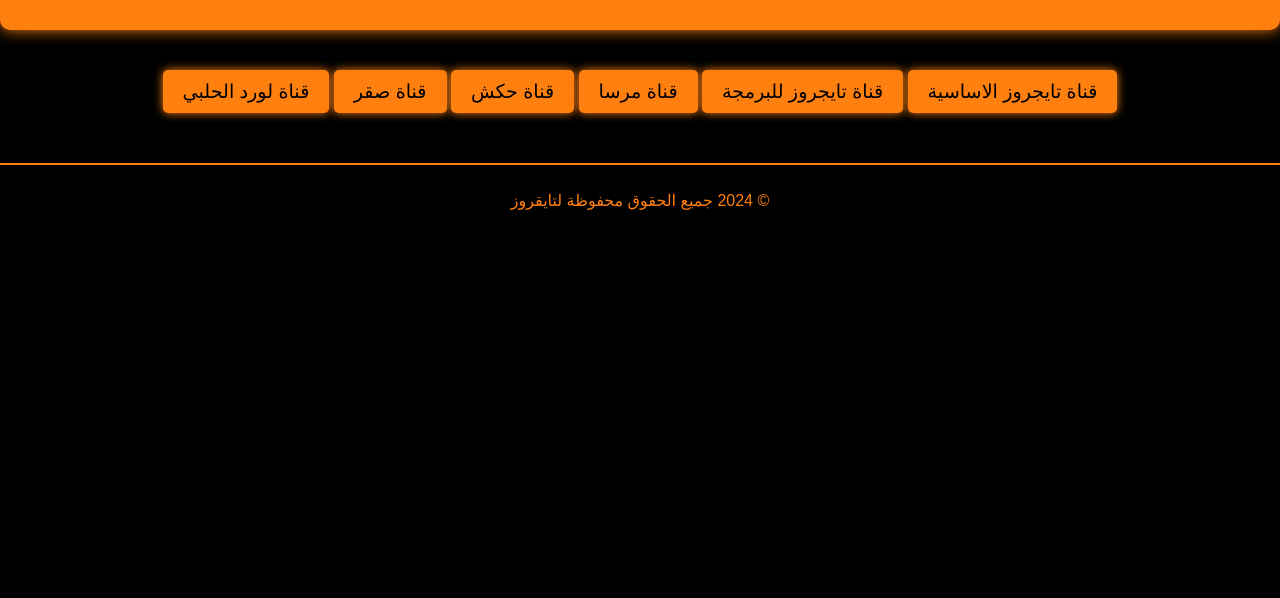
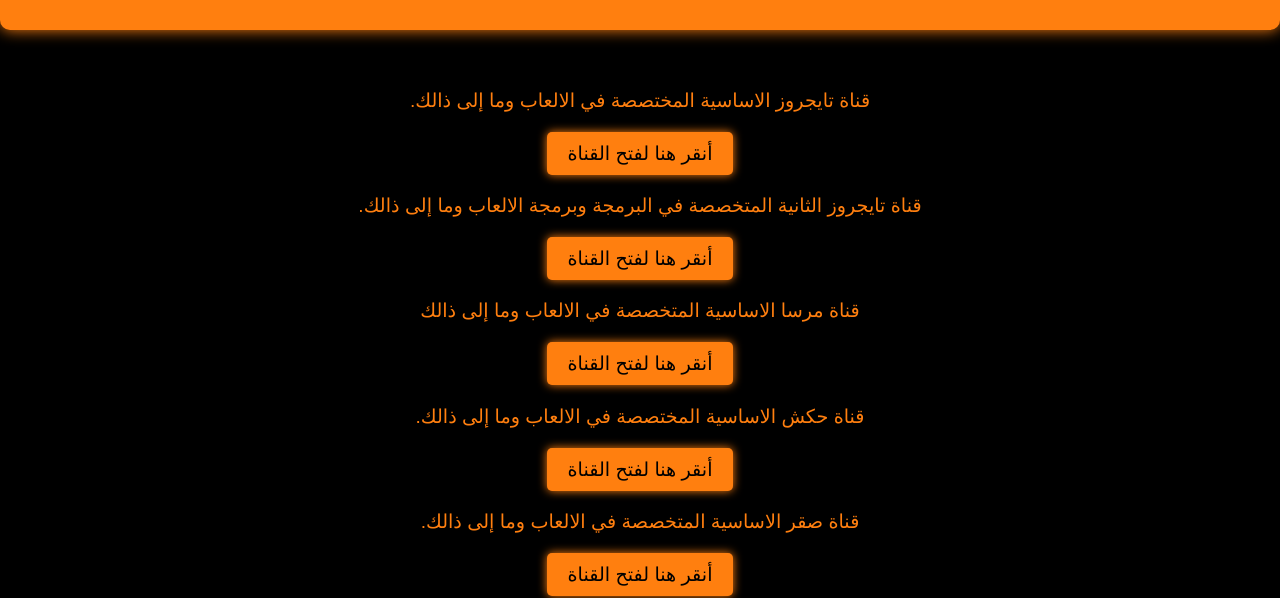
Before and after one commit to TIG0Z/TIGEROZ, a plain HTML site: page youtubers.html in a window 1280 px wide. Shown: the part 218-816 px from the top of the page. Drawn offline with Linux system fonts and the light colour scheme.

Commit message:
Update youtubers.html

```diff
--- a/youtubers.html
+++ b/youtubers.html
@@ -43,12 +43,18 @@
      </section>
    </main>
 <section class="cta">
-      <a href="https://youtube.com/@tigeroz" target="_blank" class="btn">قناة تايجروز الاساسية</a>
-      <a href="https://youtube.com/@tigozz" target="_blank" class="btn">قناة تايجروز للبرمجة</a>
-      <a href="https://youtube.com/@marsahx" target="_blank" class="btn">قناة مرسا</a>
-      <a href="https://youtube.com/channel/UC0_fk-V9SaVQlnMLlAHzEUw" target="_blank" class="btn">قناة حكش</a>
-      <a href="https://youtube.com/@98r-99" target="_blank" class="btn">قناة صقر</a>
-      <a href="https://youtube.com/@lordal-halabi" target="_blank" class="btn">قناة لورد الحلبي</a>
+      <p>قناة تايجروز الاساسية المختصصة في الالعاب وما إلى ذالك.</p>
+      <a href="https://youtube.com/@tigeroz" target="_blank" class="btn">أنقر هنا لفتح القناة</a>
+      <p>قناة تايجروز الثانية المتخصصة في البرمجة وبرمجة الالعاب وما إلى ذالك.</p>
+      <a href="https://youtube.com/@tigozz" target="_blank" class="btn">أنقر هنا لفتح القناة</a>
+      <p>قناة مرسا الاساسية المتخصصة في الالعاب وما إلى ذالك</p>
+      <a href="https://youtube.com/@marsahx" target="_blank" class="btn">أنقر هنا لفتح القناة</a>
+      <p>قناة حكش الاساسية المختصصة في الالعاب وما إلى ذالك.</p>
+      <a href="https://youtube.com/channel/UC0_fk-V9SaVQlnMLlAHzEUw" target="_blank" class="btn">أنقر هنا لفتح القناة</a>
+      <p>قناة صقر الاساسية المتخصصة في الالعاب وما إلى ذالك.</p>
+      <a href="https://youtube.com/@98r-99" target="_blank" class="btn">أنقر هنا لفتح القناة</a>
+      <p>قناة لورد الحلبي الاساسية المتخصصة في الالعاب وما إلى ذالك</p>
+      <a href="https://youtube.com/@lordal-halabi" target="_blank" class="btn">أنقر هنا لفتح القناة</a>
 </section>
       </main>
 
```
